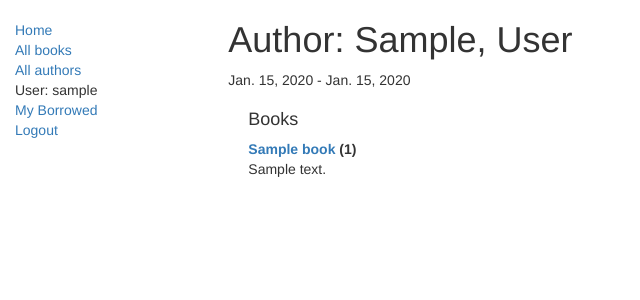
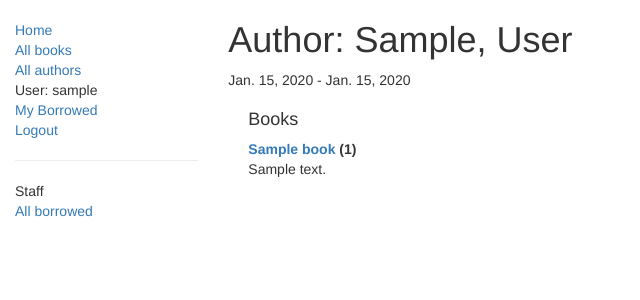
Before and after one commit to HEY-BLOOD/django-practices, a Django app: page /catalog/author/1 in a window 1280 px wide. Shown: the top 300 px of the page, without its empty margins (0-640 px from the left). Run offline with Django 3.2, Linux system fonts and the light colour scheme; a user stored in the database is signed in; tables that the repository leaves empty hold one stand-in row (values such as "Sample post"); some libraries are stand-ins or nearby versions.

Commit message:
所有借用书本：侧栏中添加页面链接

```diff
--- a/locallibrary/templates/base_generic.html
+++ b/locallibrary/templates/base_generic.html
@@ -35,6 +35,16 @@
                     <li><a href="{% url 'login'%}?next={{request.path}}">Login</a></li>
                     {% endif %}
                 </ul>
+
+                {% if user.is_staff %}
+                <hr />
+                <ul class="sidebar-nav">
+                    <li>Staff</li>
+                    {% if perms.catalog.can_mark_returned %}
+                    <li><a href="{% url 'all-borrowed' %}">All borrowed</a></li>
+                    {% endif %}
+                </ul>
+                {% endif %}
                 {% endblock %}
             </div>
 
```
